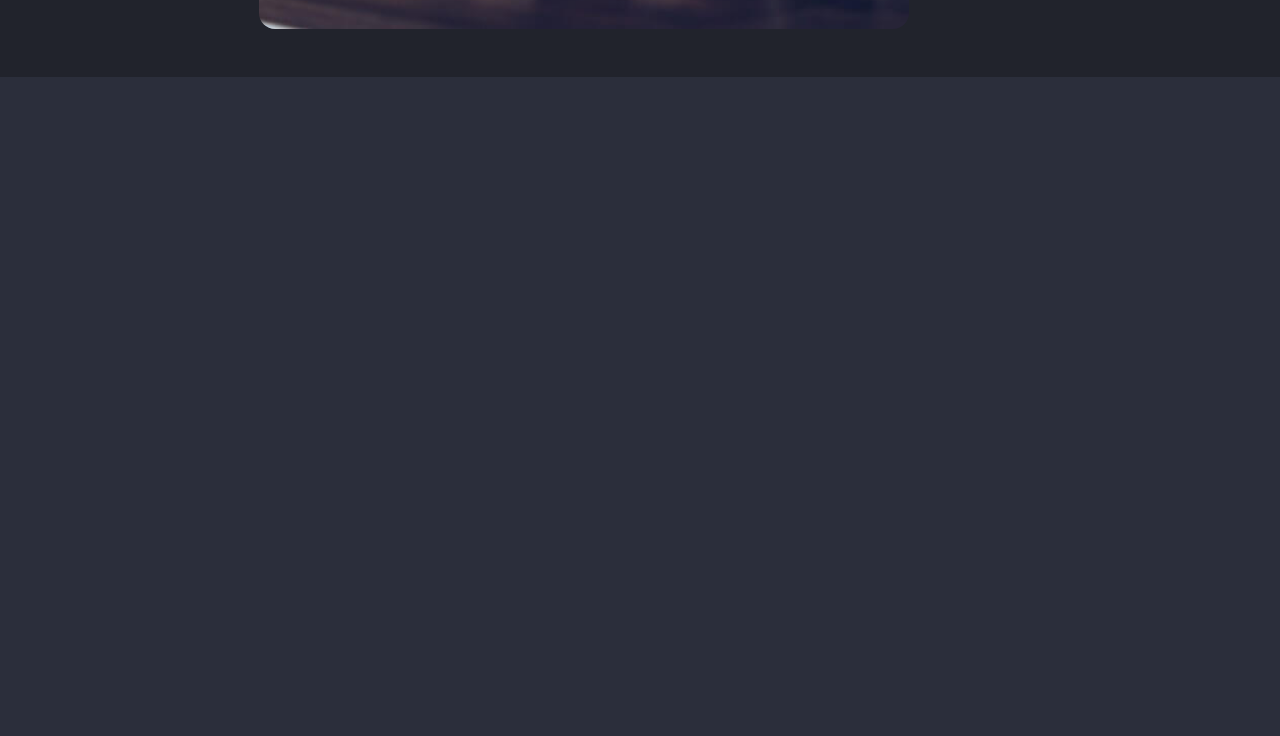
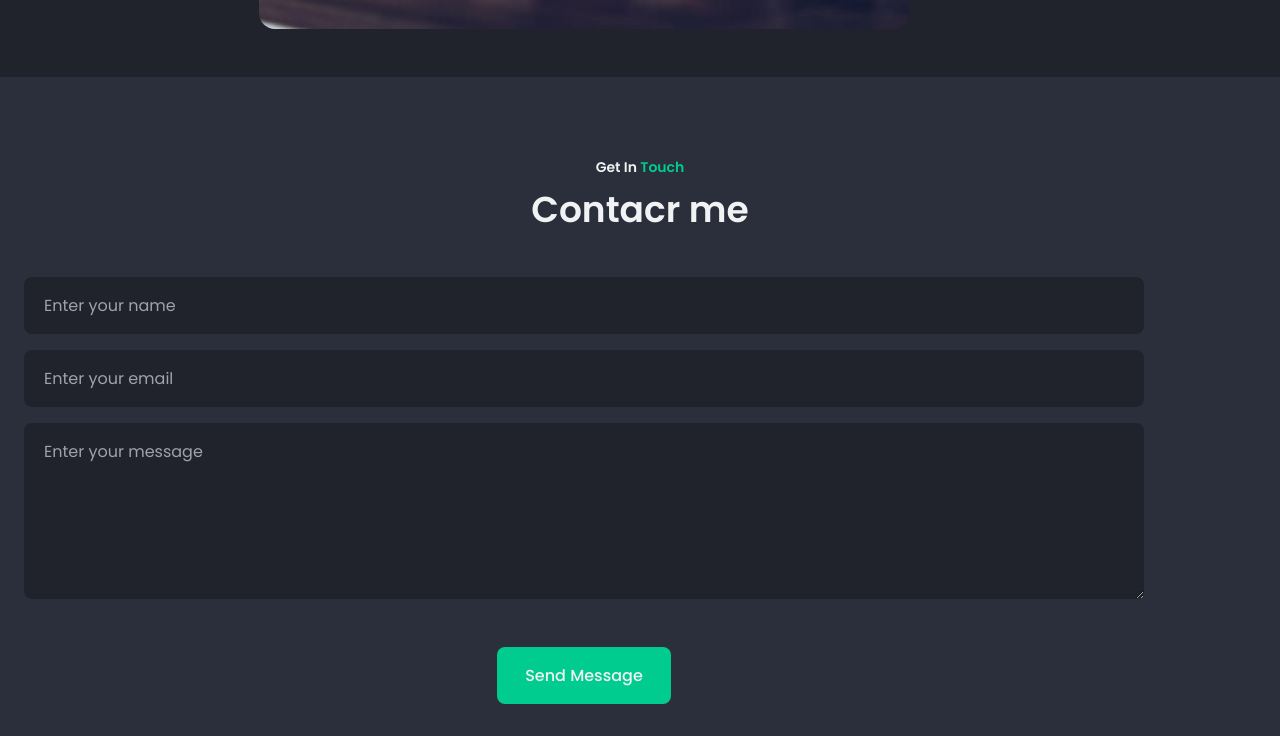
Before and after one commit to GalihPryd/portfolio-GalihPryd, a plain HTML site: page index.html in a window 1280 px wide. Shown: the part 6098-6834 px from the top of the page. Before the commit the page ends 6287 px from the top, so only its background shows below. Drawn offline with nearby package versions, Linux system fonts and the light colour scheme.

Commit message:
feat: membuat fitur contact

```diff
--- a/assets/css/styles.css
+++ b/assets/css/styles.css
@@ -474,6 +474,48 @@
   bottom: 0;
 }
 /*=============== CONTACT ===============*/
+.contact__container{
+  padding-top: 1rem;
+}
+
+.contact__form, .contact__group{
+  display: grid; row-gap: 1rem;
+}
+
+.contact__form{
+  position: relative;
+}
+
+.contact__input{
+  padding: 1rem 1.25rem;
+  border-radius: .5rem;
+  background-color: var(--container-color);
+  color: var(--title-color);
+}
+
+.contact__input::placeholder{
+  color: var(--text-color);
+}
+
+.contact__form textarea{
+  height: 11rem;
+  resize: 0;
+  margin-bottom: 2rem;
+}
+
+.contact__button{
+  cursor: pointer;
+  justify-self: center;
+}
+
+.contact__message{
+  position: absolute; left: 0; bottom: 4.5rem;
+  color: var(--title-color);
+  font-size: var(--small-font-size);
+}
+
+
+
 
 
 /*=============== FOOTER ===============*/
--- a/index.html
+++ b/index.html
@@ -301,7 +301,24 @@
 
          <!--==================== CONTACT ====================-->
          <section class="contact section" id="contact">
+            <h3 class="section__subtitle">Get In <span>Touch</span></h3>
+            <h2 class="section__title">Contacr me</h2>
 
+            <div class="contact__container container grid">
+               <form class="contact__form" id="contact-form">
+                  <div class="contact__group">
+                     <input type="text" name="user_name" required placeholder="Enter your name" class="contact__input">
+                     <input type="email" name="user_emaill" required placeholder="Enter your email" class="contact__input">
+                  </div>
+
+                  <textarea name="user__project" class="contact__input" required placeholder="Enter your message"></textarea>
+
+                  <p class="contact__message" id="contact-message"></p>
+
+                  <button type="submit"class="button contact__button">Send Message</button>
+               </form>
+
+            </div>
          </section>
       </main>
 
```
